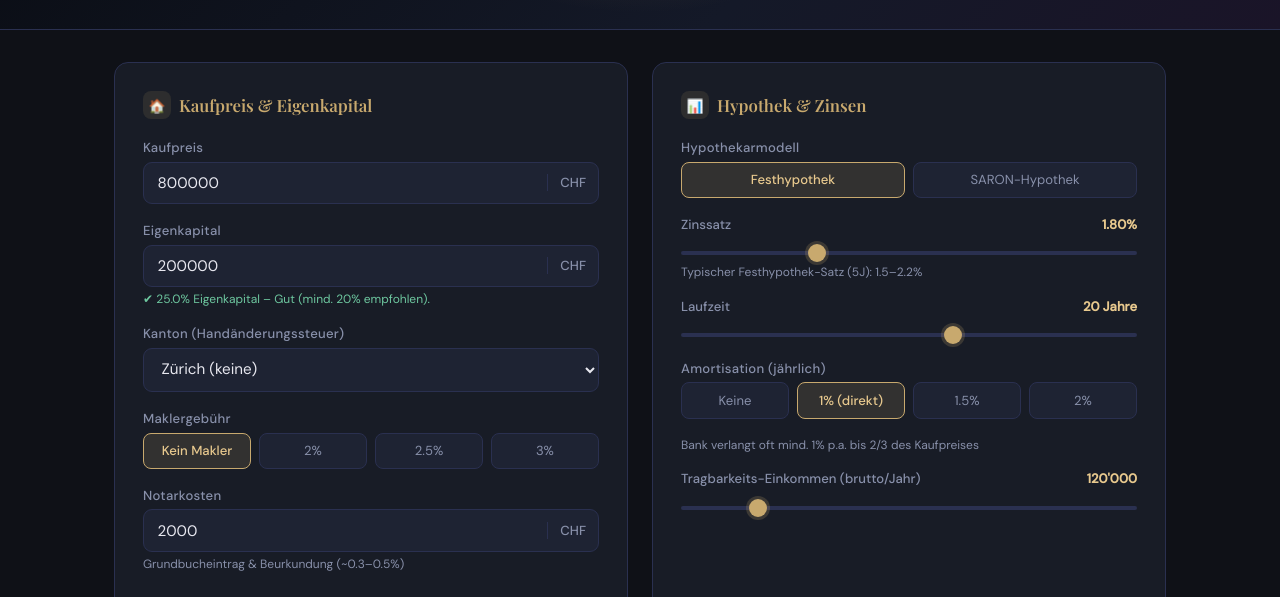
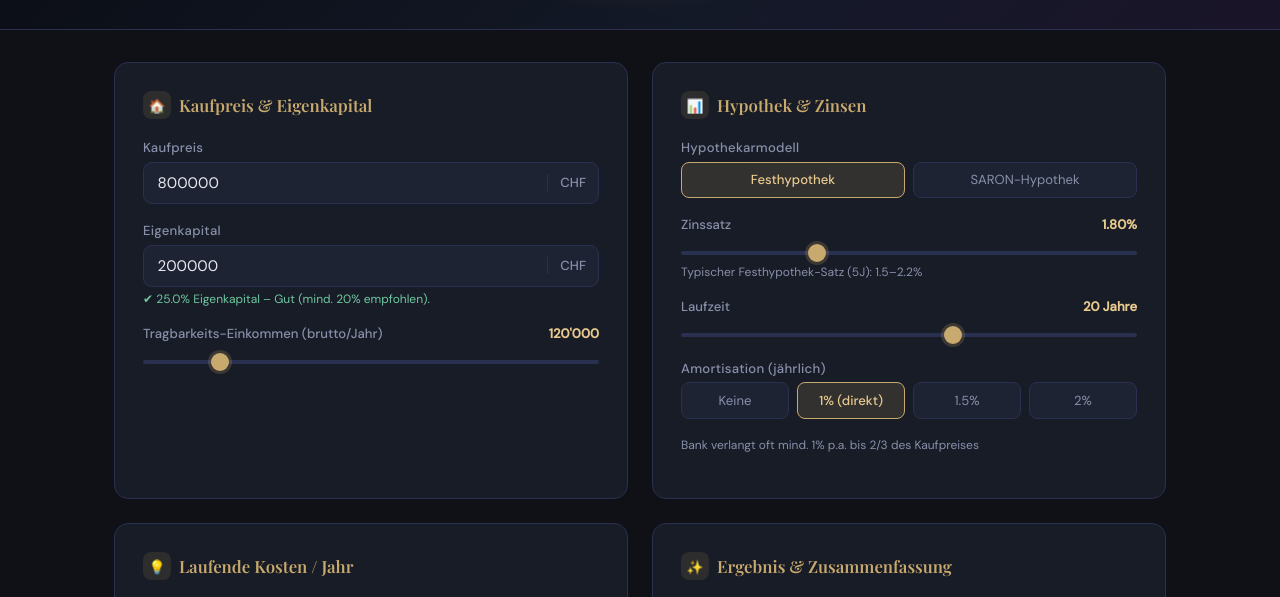
Before and after one commit to finklenburg-stack/bfh, a plain HTML site: page index.html in a window 1280 px wide. Shown: the part 126-723 px from the top of the page. Drawn offline with nearby package versions, Linux system fonts and the light colour scheme.

Commit message:
kaufpreis anpassungen

```diff
--- a/index.html
+++ b/index.html
@@ -362,46 +362,9 @@
       <div class="hint" id="ek-hint"></div>
     </div>
 
-    <div class="field">
-      <label>Kanton (Handänderungssteuer)</label>
-      <div class="input-wrap">
-        <select id="kanton">
-          <option value="0">Zürich (keine)</option>
-          <option value="0">Zug (keine)</option>
-          <option value="0">Schwyz (keine)</option>
-          <option value="0">Nidwalden (keine)</option>
-          <option value="0.015">Bern (1.5%)</option>
-          <option value="0.015">Luzern (1.5%)</option>
-          <option value="0.011">Basel-Stadt (1.1%)</option>
-          <option value="0.025">Aargau (2.5%)</option>
-          <option value="0.033">Genf (3.3%)</option>
-          <option value="0.025">Waadt (2.5%)</option>
-          <option value="0.023">Freiburg (2.3%)</option>
-          <option value="0.02">Wallis (2.0%)</option>
-          <option value="0.02">Tessin (2.0%)</option>
-          <option value="0.018">St. Gallen (1.8%)</option>
-          <option value="0.01">Thurgau (1.0%)</option>
-        </select>
-      </div>
-    </div>
-
-    <div class="field">
-      <label>Maklergebühr</label>
-      <div class="toggle-group" id="makler-group">
-        <button class="toggle-btn active" data-val="0">Kein Makler</button>
-        <button class="toggle-btn" data-val="0.02">2%</button>
-        <button class="toggle-btn" data-val="0.025">2.5%</button>
-        <button class="toggle-btn" data-val="0.03">3%</button>
-      </div>
-    </div>
-
-    <div class="field">
-      <label>Notarkosten</label>
-      <div class="input-wrap">
-        <input type="number" id="notarkosten" value="2000" min="0" step="100"/>
-        <span class="unit">CHF</span>
-      </div>
-      <div class="hint">Grundbucheintrag & Beurkundung (~0.3–0.5%)</div>
+    <div class="slider-field">
+      <label>Tragbarkeits-Einkommen (brutto/Jahr) <span id="eink-label">120'000</span></label>
+      <input type="range" id="einkommen" min="50000" max="500000" step="5000" value="120000"/>
     </div>
   </div>
 
@@ -437,11 +400,6 @@
         <button class="toggle-btn" data-val="0.02">2%</button>
       </div>
       <div class="hint">Bank verlangt oft mind. 1% p.a. bis 2/3 des Kaufpreises</div>
-    </div>
-
-    <div class="slider-field">
-      <label>Tragbarkeits-Einkommen (brutto/Jahr) <span id="eink-label">120'000</span></label>
-      <input type="range" id="einkommen" min="50000" max="500000" step="5000" value="120000"/>
     </div>
   </div>
 
@@ -561,7 +519,6 @@ const fmtChf = (n, dec=0) => n <= 0 ? '–' : 'CHF ' + fmt(n, dec);
 const BAR_COLORS = ['#c8a96e','#6ec8a0','#6eaec8','#c86e9a'];
 
 // ─── State ─────────────────────────────────────────────────────────────
-let makler = 0;
 let hypoTyp = 'fest';
 let amortRate = 0.01;
 
@@ -578,7 +535,6 @@ function initToggles(groupId, onchange) {
   });
 }
 
-initToggles('makler-group', v => { makler = parseFloat(v); });
 initToggles('hypo-group', v => {
   hypoTyp = v;
   $('zins-hint').textContent = v === 'fest'
@@ -607,10 +563,9 @@ $('einkommen').addEventListener('input', () => {
 });
 
 // ─── Main inputs ───────────────────────────────────────────────────────
-['kaufpreis','eigenkapital','notarkosten','versicherung','nebenkosten','eigenmietwert'].forEach(id => {
+['kaufpreis','eigenkapital','versicherung','nebenkosten','eigenmietwert'].forEach(id => {
   $(id).addEventListener('input', calc);
 });
-$('kanton').addEventListener('change', calc);
 
 // ─── Calculation ───────────────────────────────────────────────────────
 function calc() {
@@ -618,18 +573,14 @@ function calc() {
   const eigenkapital  = parseFloat($('eigenkapital').value)  || 0;
   const zinssatz      = parseFloat($('zinssatz').value)      || 0;
   const laufzeit      = parseInt($('laufzeit').value)        || 20;
-  const notarkosten   = parseFloat($('notarkosten').value)   || 0;
   const versicherung  = parseFloat($('versicherung').value)  || 0;
   const nebenkosten   = parseFloat($('nebenkosten').value)   || 0;
   const instandhaltung= parseFloat($('instandhaltung').value)|| 0;
-  const kantSteuersatz= parseFloat($('kanton').value)        || 0;
   const einkommen     = parseInt($('einkommen').value)       || 0;
 
   const hypothek      = Math.max(0, kaufpreis - eigenkapital);
   const ekPct         = kaufpreis > 0 ? (eigenkapital / kaufpreis * 100) : 0;
-  const handaenderung = kaufpreis * kantSteuersatz;
-  const maklerKosten  = kaufpreis * makler;
-  const einmalKosten  = notarkosten + handaenderung + maklerKosten;
+  const einmalKosten  = 0;
 
   // Monatszins
   const monatsZins    = (zinssatz / 100 / 12) * hypothek;
```
